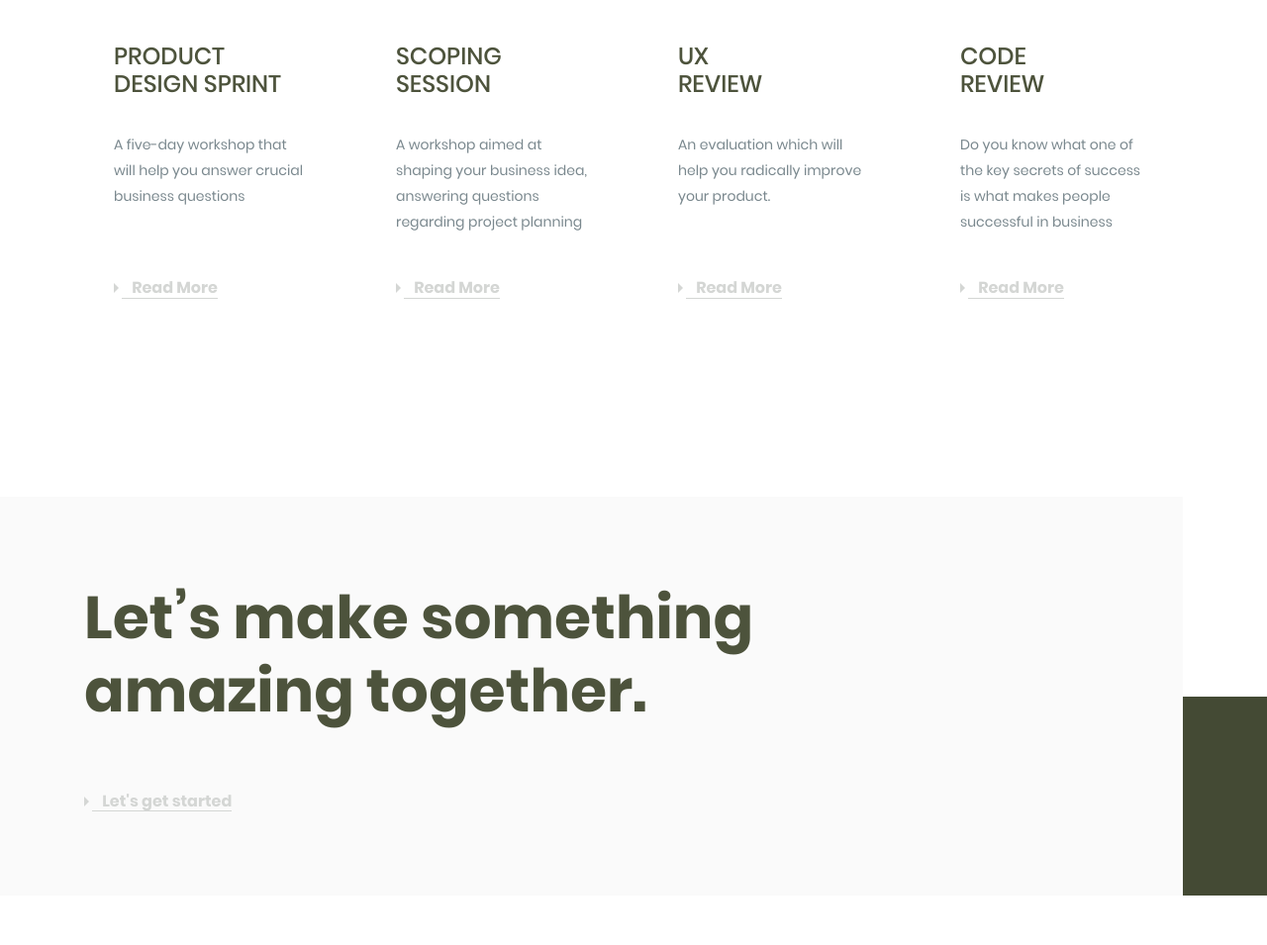
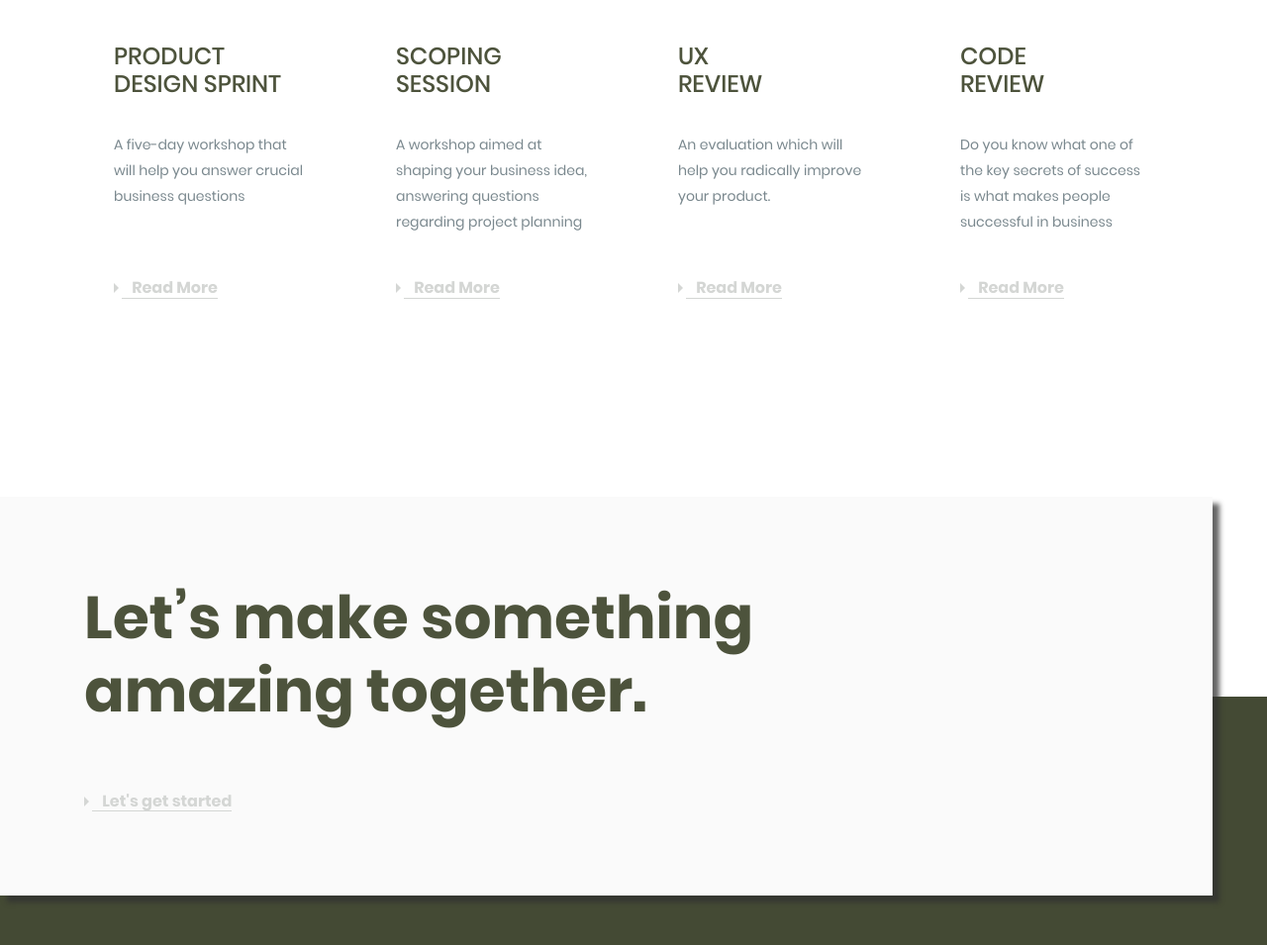
Before and after one commit to akamaliev/html_css, a plain HTML site: page webovio.html in a window 1280 px wide. Shown: the part 1186-2141 px from the top of the page at 99% size. Before the commit the page ends 2091 px from the top, so only its background shows below. Drawn offline with Linux system fonts and the light colour scheme.

Commit message:
third section ready

```diff
--- a/css/webovio.css
+++ b/css/webovio.css
@@ -194,35 +194,51 @@ img {
 
 .calling {
   padding: 85px 0;
+  padding-right: 30px;
+}
+
+.third__content-wrap {
+  position: relative;
+}
+
+.third__content-wrap::before {
+  content: '';
+  position: absolute;
+  top: 0;
+  left: 0;
+  height: 100%;
+  width: calc(1170px + (100% - 1170px) / 2);
   background: #FAFAFA;
+  z-index: -1;
+  box-shadow:  7px 7px 5px 0px rgba(50, 50, 50, 0.75);
 }
-.third__calling {
+
+.third__content-wrap::after {
+  content: '';
+  display: block;
+  position: absolute;
+  background: #444A34;
+  width: 100%;
+  right: 0;
+  bottom: 0;
+  height: 50%;
+  z-index: -2;
+}
+
+.third__place {
+  height: 50px;
+  background: #444A34;
   position: relative;
-  z-index: 1;
+  z-index: -2;
+}
+
+@media (max-width:1169.8px) {
+  .third__content-wrap::before {
+    width: calc(100% - 30px);
+  }
 }
 
 .calling__title {
   margin-bottom: 66px;
   max-width: 820px;
 }
-
-.third::before {
-  content: '';
-  display: block;
-  position: absolute;
-  background: #FAFAFA;
-  width: 50%;
-  left: 0;
-  top: 0;
-  height: 100%;
-}
-.third::after {
-  content: '';
-  display: block;
-  position: absolute;
-  background: #444A34;
-  width: 50%;
-  right: 0;
-  bottom: 0;
-  height: 50%;
-}
--- a/webovio.html
+++ b/webovio.html
@@ -90,6 +90,7 @@
     </section>
 
     <section class="third">
+      <div class="third__content-wrap">
         <div class="container third__container">
           <div class="calling third__calling">
             <h2 class="title calling__title">Let’s make something amazing together.</h2>
@@ -99,6 +100,8 @@
             </a>
           </div>
         </div>
+      </div>
+      <div class="third__place"></div>
     </section>
   </main>
   <footer class="footer">
```
Lines whose indentation alone changed are shown as unchanged.
